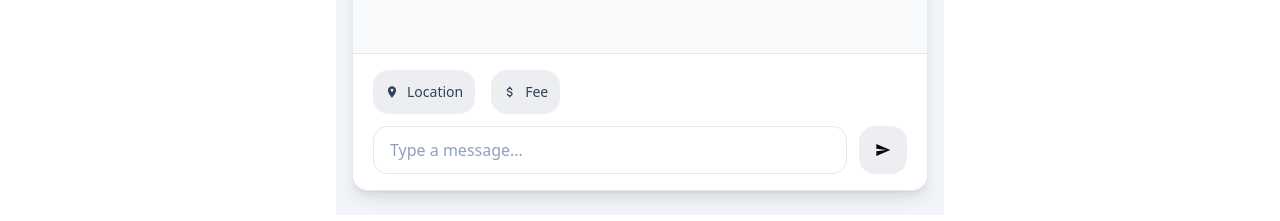
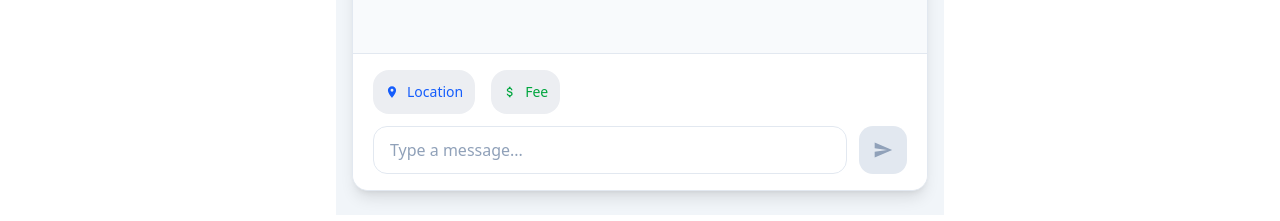
Before and after one commit to MiksuNy/web-project, a React (Vite) app in the folder frontend/: page /chat-test in a window 1280 px wide. Shown: the part 731-952 px from the top of the page. Built offline with nearby package versions, Linux system fonts and the light colour scheme.

Commit message:
Enhance chat input UI
- Styled send button with primary green color
- Added fee autofill shortcut
- Improved quick action chips styling
- Preserved existing chat logic

```diff
--- a/frontend/src/components/chat/ChatInput.jsx
+++ b/frontend/src/components/chat/ChatInput.jsx
@@ -1,29 +1,48 @@
-// src/components/chat/ChatInput.jsx
 import { useState } from "react";
 import { MdSend, MdLocationOn, MdAttachMoney } from "react-icons/md";
 
 export default function ChatInput({ onSend, onSendLocation }) {
   const [text, setText] = useState("");
+
+  const isEmpty = !text.trim();
+
   const send = () => {
-    if (!text.trim()) return;
-    onSend(text);
+    if (isEmpty) return;
+    onSend(text.trim());
     setText("");
   };
 
-  const chip =
-    "inline-flex items-center gap-2 px-4 py-2 rounded-full bg-slate-200 text-slate-700 text-sm font-medium";
+  const chipLocation =
+    "inline-flex items-center gap-2 px-4 py-2 rounded-full bg-blue-100 text-blue-600 text-sm font-medium hover:bg-blue-200 transition";
+
+  const chipFee =
+    "inline-flex items-center gap-2 px-4 py-2 rounded-full bg-green-100 text-green-600 text-sm font-medium hover:bg-green-200 transition";
 
   return (
     <div className="border-t border-slate-200 bg-white px-5 py-4">
+
+      {/* Quick Buttons */}
       <div className="flex items-center gap-4 mb-3">
-        <button type="button" onClick={() => onSendLocation?.()} className={chip}>
-          <MdLocationOn /> Location
+        <button
+          type="button"
+          onClick={() => onSendLocation?.()}
+          className={chipLocation}
+        >
+          <MdLocationOn />
+          Location
         </button>
-        <button type="button" className={chip}>
-          <MdAttachMoney /> Fee
+
+        <button
+          type="button"
+          onClick={() => setText("What's the fee?")}
+          className={chipFee}
+        >
+          <MdAttachMoney />
+          Fee
         </button>
       </div>
 
+      {/* Input + Send */}
       <div className="flex items-center gap-3">
         <div className="flex-1 h-12 rounded-xl border border-slate-200 bg-white flex items-center px-4">
           <input
@@ -35,14 +54,19 @@ export default function ChatInput({ onSend, onSendLocation }) {
           />
         </div>
 
-        <button
-          type="button"
+        {/* Send Button */}
+        <div
+          role="button"
+          aria-disabled={isEmpty}
           onClick={send}
-          className="h-12 w-12 rounded-xl bg-slate-200 hover:bg-slate-300 transition flex items-center justify-center"
-          aria-label="Send"
+          className={`h-12 w-12 rounded-xl
+            ${isEmpty
+              ? "bg-slate-200 text-slate-400 cursor-not-allowed"
+              : "bg-[#16A34A] hover:bg-[#15803D] active:bg-[#166534] text-white cursor-pointer"}
+            flex items-center justify-center transition`}
         >
-          <MdSend />
-        </button>
+          <MdSend size={20} />
+        </div>
       </div>
     </div>
   );
```
